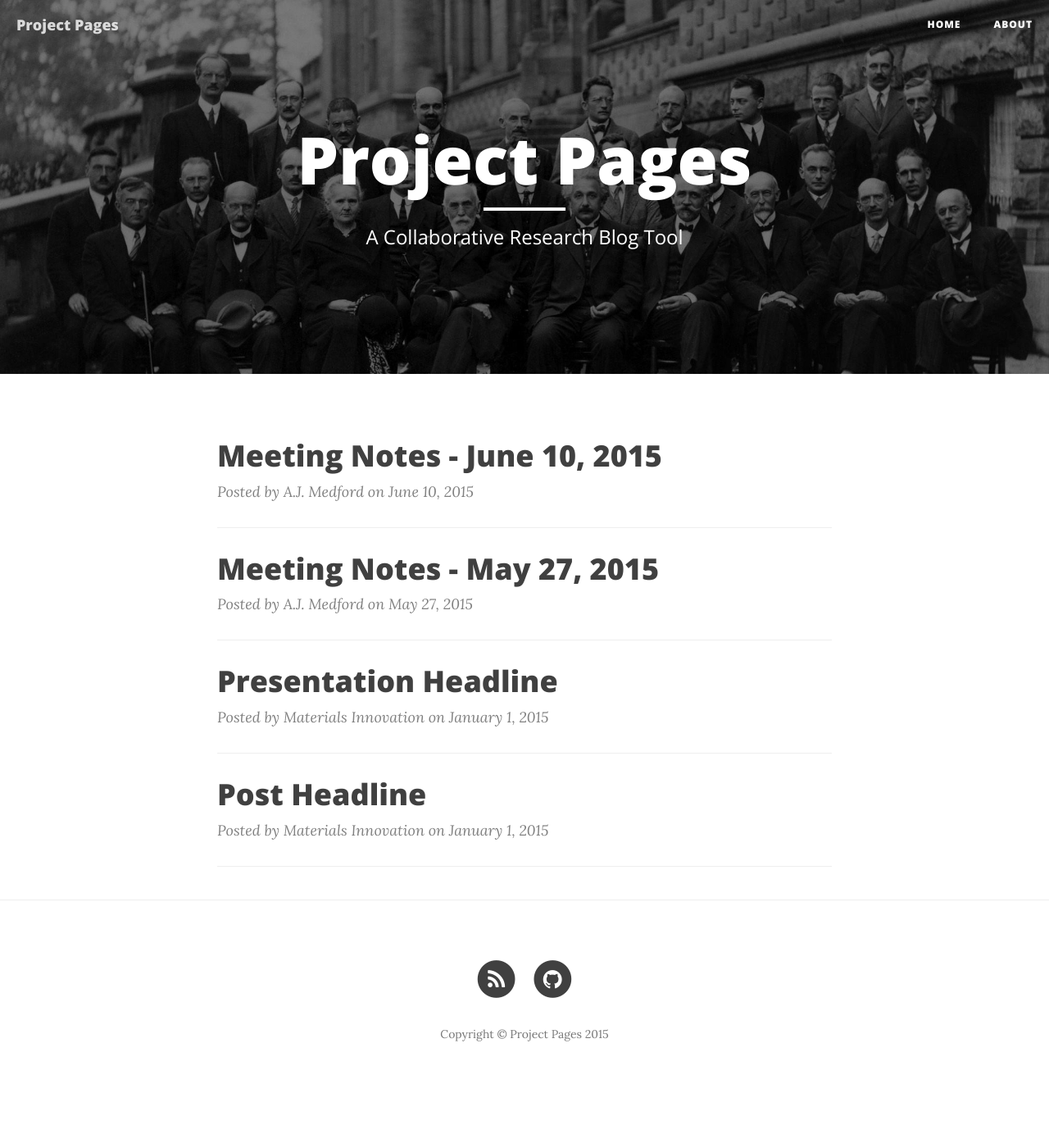
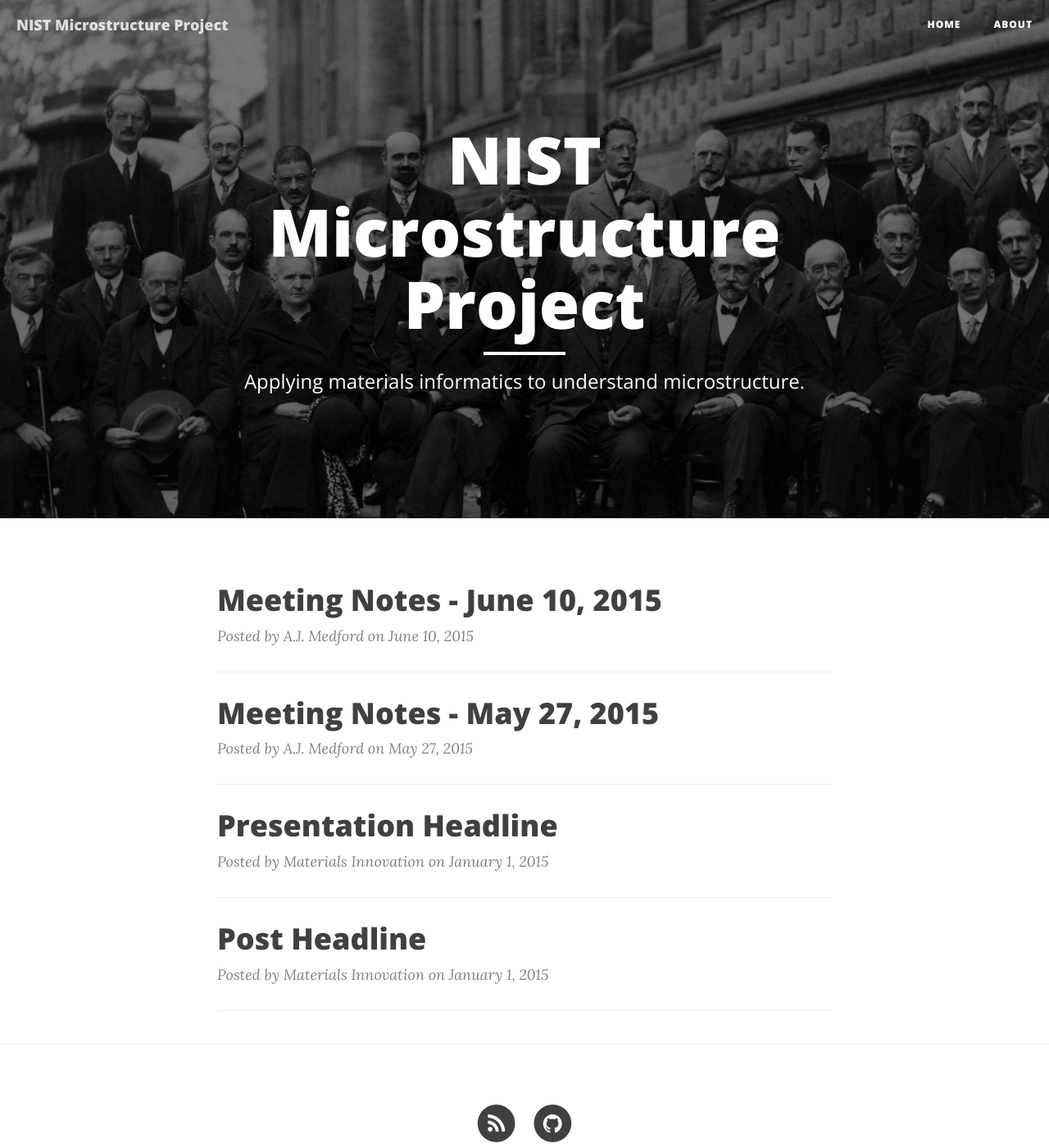
Before and after one commit to ajmedford/nist-microstructure, a Jekyll site: the page built from index.html, in a window 1280 px wide and 1400 px high. Shown: the whole window at 82% size. Built offline with Jekyll 4.4.1, drawn with Linux system fonts in a browser that asks for light colours; nearby versions of some CDN libraries; library files that are not in the unit come from our copies; the list of posts is cut into pages by our own code; some of the changed text lies outside the part shown.

Commit message:
changed config.yml

```diff
--- a/_config.yml
+++ b/_config.yml
@@ -1,13 +1,13 @@
 # Site settings
 # Update all variables under site settings.
-title: Project Pages # Update the name of your project
+title: NIST Microstructure Project # Update the name of your project
 header-img: img/home-bg.jpg # Add a photo related to your project
-email: your-email@yourdomain.com #Update your email address
-description: "A Collaborative Research Blog Tool" # Update description of your project
-baseurl: "/project-pages" # Update to "/<name of your repository>"
-url: "http://materialsinnovation.github.io" # Update to "http://<github username>.github.io"
-github_username:  materialsinnovation # Update to your <github_username>
-project_repository: project-pages # Update to your <repository name>
+email: ajmedfor@gmail.com #Update your email address
+description: "Applying materials informatics to understand microstructure." # Update description of your project
+baseurl: "/nist-microstructure" # Update to "/<name of your repository>"
+url: "http://ajmedford.github.io" # Update to "http://<github username>.github.io"
+github_username:  ajmedford # Update to your <github_username>
+project_repository: nist-microstructure # Update to your <repository name>
 
 # Build settings
 # Don't change these variables
```
